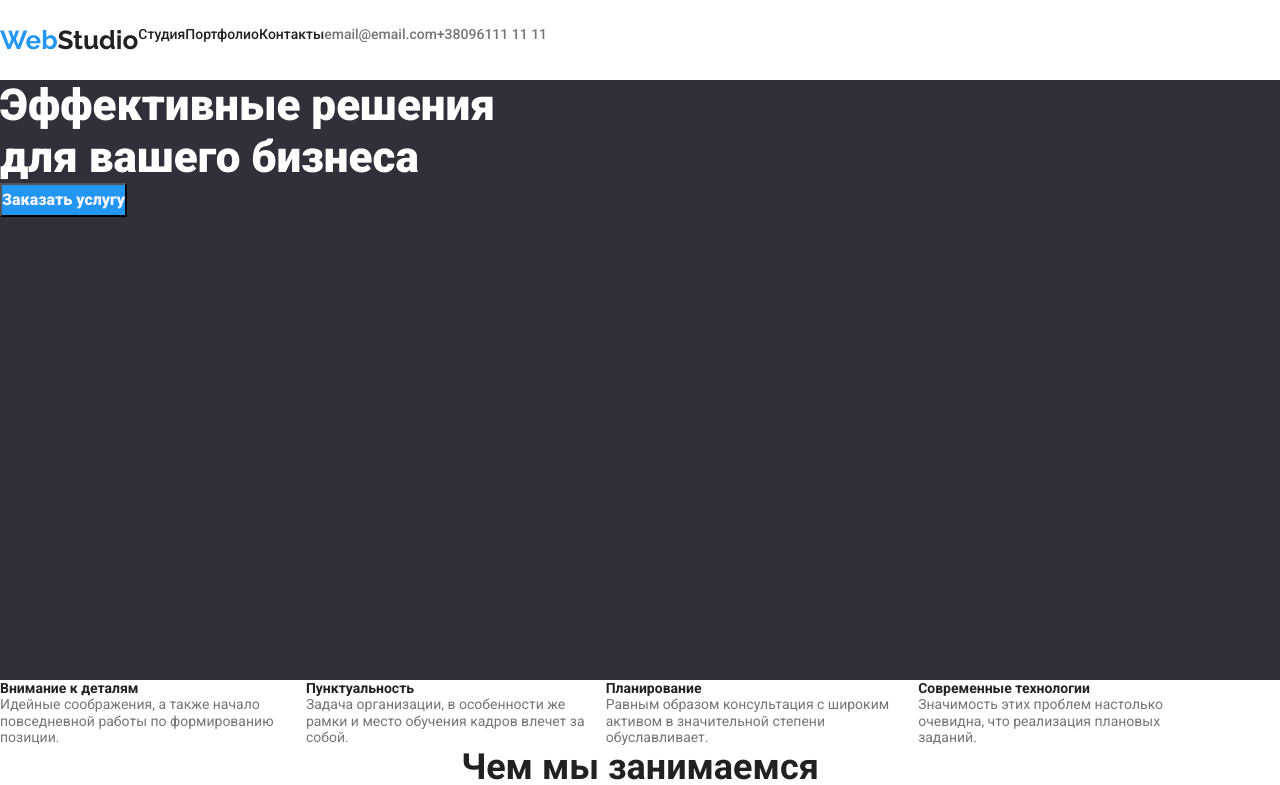
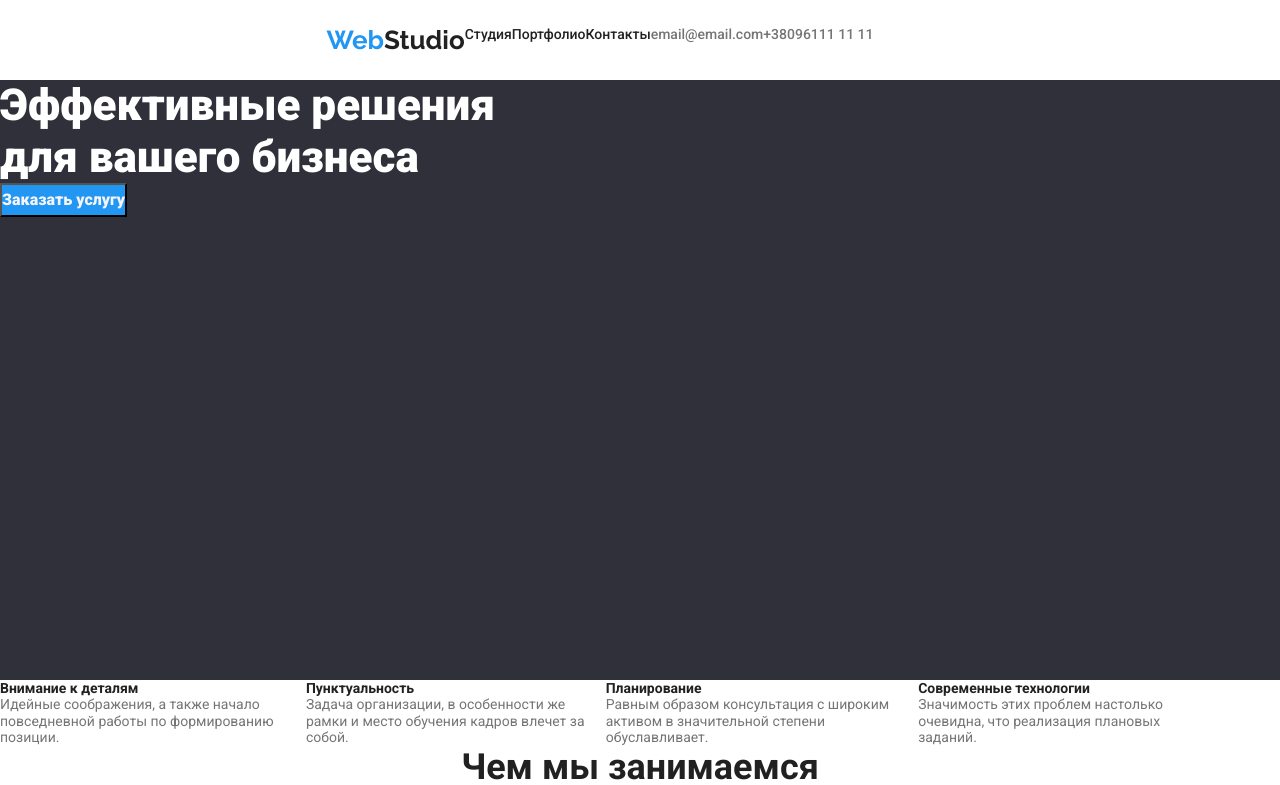
Before and after one commit to Konvoir/goit-markup-hw-02, a plain HTML site: page index.html in a window 1280 px wide. Shown: the top 785 px of the page. Drawn offline with nearby package versions, Linux system fonts and the light colour scheme.

Commit message:
шапка

```diff
--- a/css/portfolio.css
+++ b/css/portfolio.css
@@ -34,6 +34,7 @@ ul {
 
 .main-hed {
   height: 80px;
+  width: 1200px;
   justify-content: center;
   align-items: center;
 }
--- a/css/styles.css
+++ b/css/styles.css
@@ -35,6 +35,7 @@ ul {
 
 .main-hed {
   height: 80px;
+  width: 1200px;
   justify-content: center;
   align-items: center;
 }
```
